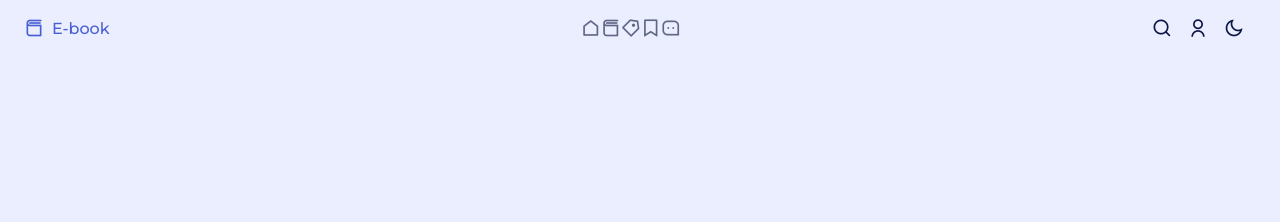
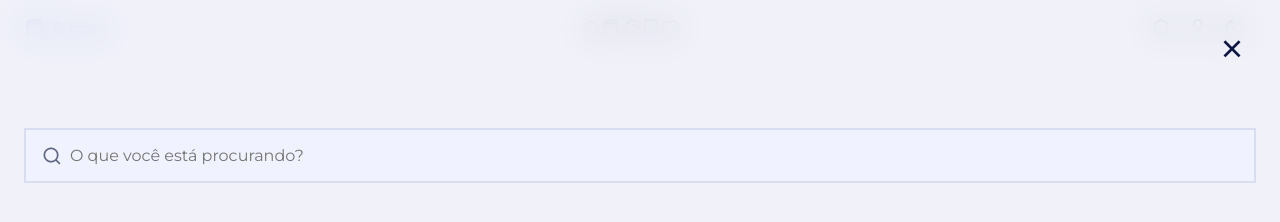
Before and after one commit to Dhimylee/Book-Website, a plain HTML site: page index.html in a window 1280 px wide. Both pictures are taken after a click on the icon 1161 px from the left and 28 px from the top of the page. Drawn offline with nearby package versions, Linux system fonts and the light colour scheme; a web font is replaced by a local one.

Commit message:
Feat: implementando evento de clique no botao de pesquisa

```diff
--- a/assets/css/style.css
+++ b/assets/css/style.css
@@ -254,3 +254,8 @@ img {
     color: var(--title-color);
     cursor: pointer;
 }
+
+/* Show search */
+.show-search {
+    top: 0;
+}
--- a/assets/js/main.js
+++ b/assets/js/main.js
@@ -0,0 +1,20 @@
+/*================ SEARCH ================ */
+const searchButton = document.getElementById('search-button'),
+      searchClose = document.getElementById('search-close')
+      searchContent = document.getElementById('search-content')
+
+/* ====== MENU SHOW ====== */
+// Validate if constant exists
+if(searchButton) {
+    searchButton.addEventListener('click', () => {
+        searchContent.classList.add('show-search')
+    })
+}
+
+/* ====== MENU HIDDEN ====== */
+// Validate if constant exists
+if(searchClose) {
+    searchClose.addEventListener('click', () => {
+        searchContent.classList.remove('show-search')
+    })
+}
```
